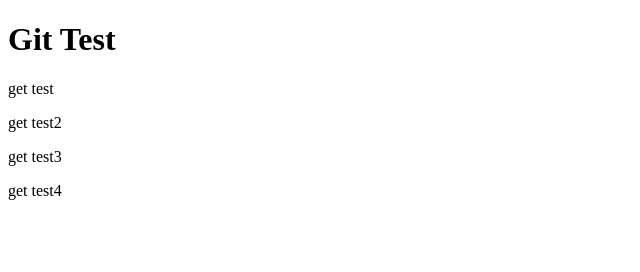
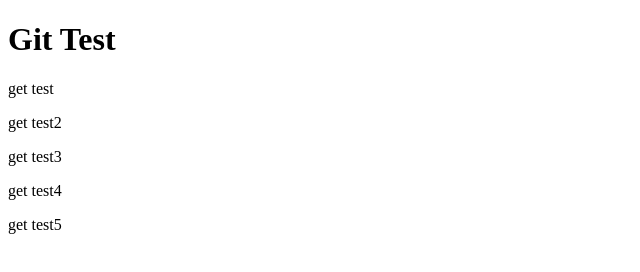
Before and after one commit to yuta0215/intro_git, a plain HTML site: page index.html in a window 1280 px wide. Shown: the full height of the page, 0-640 px from the left. Drawn offline with Linux system fonts and the light colour scheme.

Commit message:
test5を追加

```diff
--- a/index.html
+++ b/index.html
@@ -10,6 +10,7 @@
         <p>get test2</p>
         <p>get test3</p>
         <p>get test4</p>
+        <p>get test5</p>
     </body>
 
 </html>
```
